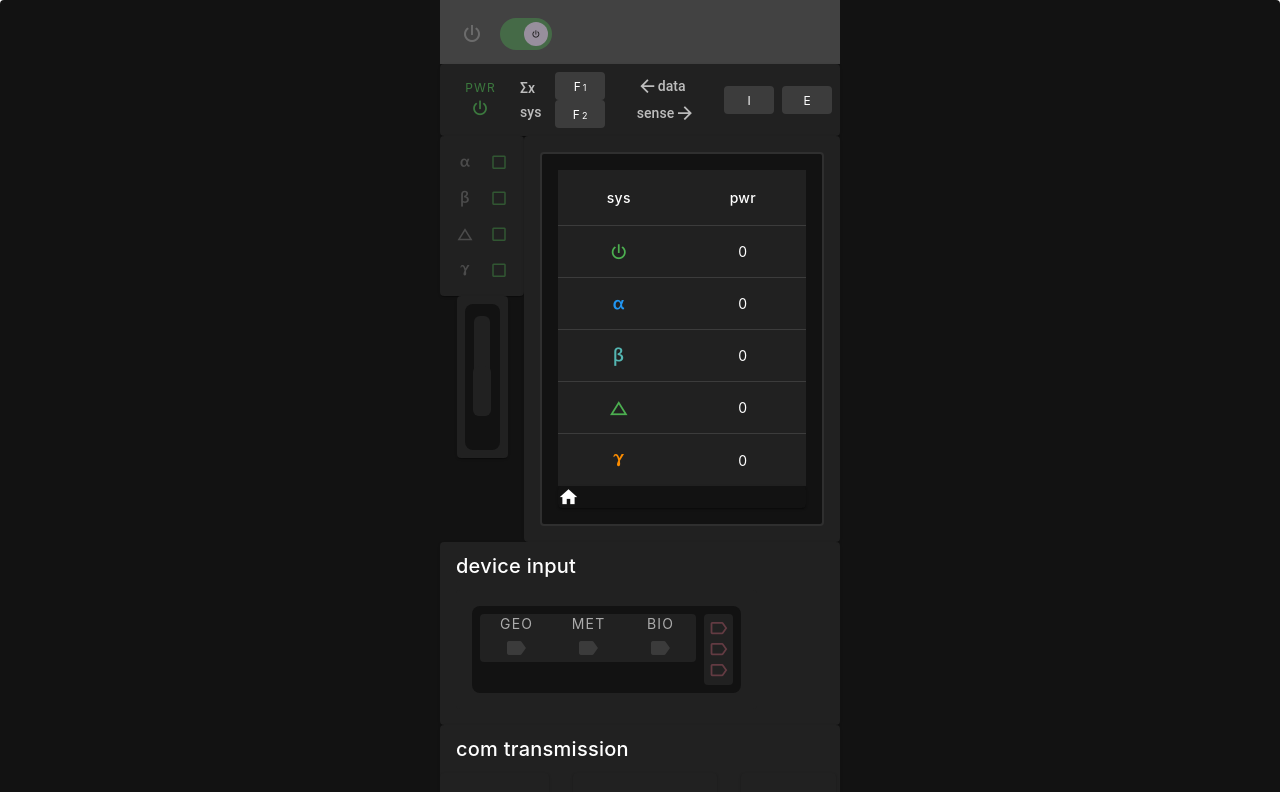
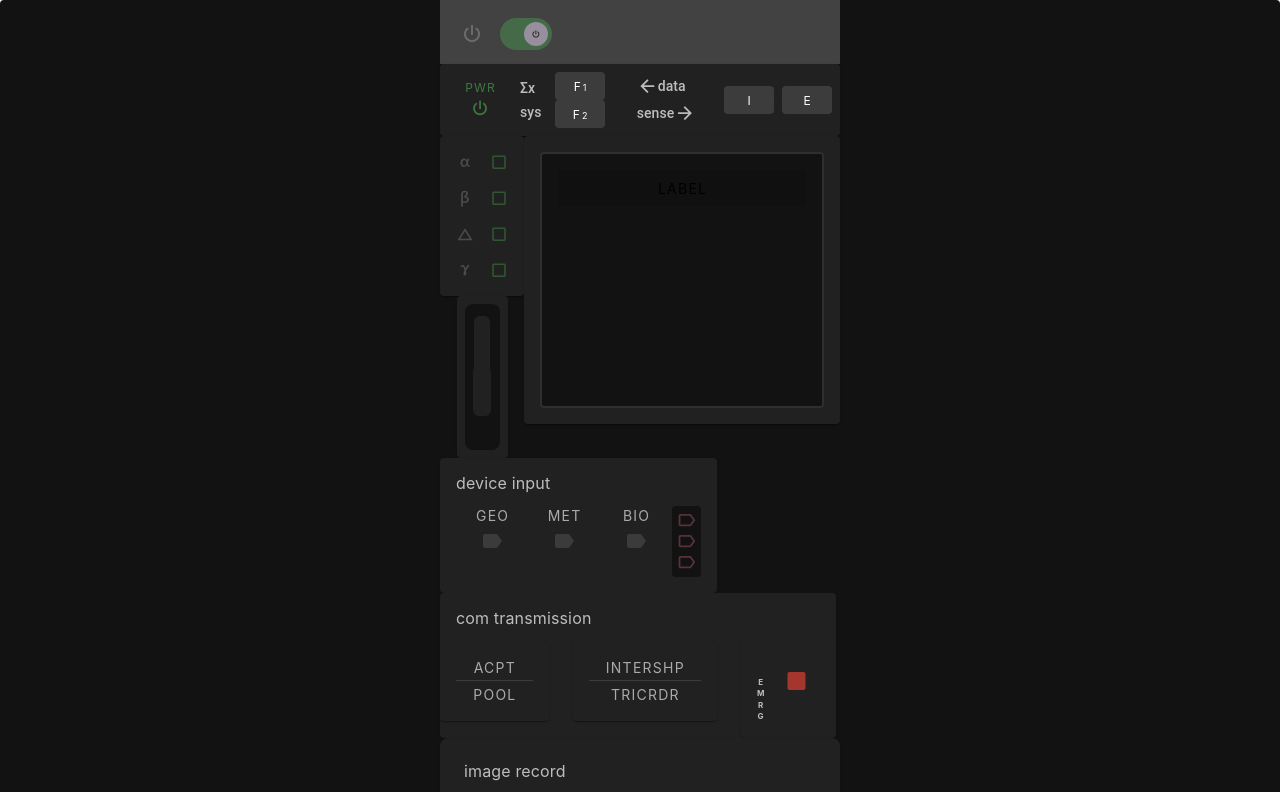
Before and after one commit to nuforge/personal-scanner, a Vue app: page / in a window 1280 px wide. Shown: the top 792 px of the page. Built offline with nearby package versions, Linux system fonts and the light colour scheme.

Commit message:
device input simplified

```diff
--- a/src/App.vue
+++ b/src/App.vue
@@ -28,8 +28,10 @@
             <v-btn text="E" size="small" :disabled="!state.powered"></v-btn>
           </v-card-actions>
         </v-card>
+
+
         <v-row no-gutters>
-          <v-col class="d-inline-flex flex-column align-center" cols="auto">
+          <v-col class="d-flex flex-column align-center" cols="auto">
             <v-card>
               <v-card-actions>
                 <IndicatorLights :disabled="!state.powered" />
@@ -37,7 +39,7 @@
             </v-card>
             <v-card>
               <v-card-actions>
-                <LibrarySlider />
+                <LibrarySlider :disabled="!state.powered" />
               </v-card-actions>
             </v-card>
           </v-col>
@@ -49,14 +51,16 @@
             </v-card>
           </v-col>
         </v-row>
-        <v-card :disabled="!state.powered">
-          <v-card-title>device input</v-card-title>
-          <v-card-text class="d-inline-flex flex-column align-center">
+
+        <v-card :disabled="!state.powered" class="d-inline-flex flex-column ">
+          <v-card-title><v-label>device input</v-label></v-card-title>
+          <v-card-text>
             <DeviceInput />
           </v-card-text>
         </v-card>
-        <v-card>
-          <v-card-title>com transmission</v-card-title>
+
+        <v-card :disabled="!state.powered" class="d-inline-flex flex-column ">
+          <v-card-title><v-label>com transmission</v-label></v-card-title>
           <v-row>
             <v-col cols="auto">
               <v-card class="d-inline-flex" :disabled="!state.powered">
@@ -93,7 +97,7 @@
 
 
         <v-card class="rounded-lg pa-2">
-          <v-card-title>image record</v-card-title>
+          <v-card-title><v-label>image record</v-label></v-card-title>
           <v-row>
             <v-col cols="auto">
               <v-card class="d-inline-flex" :disabled="!state.powered">
--- a/src/components/screens/DataScreen.vue
+++ b/src/components/screens/DataScreen.vue
@@ -1,36 +1,37 @@
 <template>
-
   <v-table class="text-center">
-    <thead>
-      <tr>
-        <th class="text-center">
-          sys
-        </th>
-        <th class="text-center">
-          pwr
-        </th>
-      </tr>
-    </thead>
     <tbody>
-      <tr v-for="system in state.systems.keys()" :key="system">
-        <td><v-icon :icon="state.getIcon(system)" :color="state.getColor(system)"></v-icon> </td>
-        <td>{{ state.getValue(system)
+      <tr v-for="[key, system] in state.getActiveSystems()" :key="key">
+        <td><v-icon :icon="system.icon" :color="system.color"></v-icon> </td>
+        <td>{{ system.value
           }}</td>
       </tr>
     </tbody>
   </v-table>
-
-  <v-card :style="{
-    background: `rgba(${state.getValue('delta')}, ${state.getValue('gamma')},
-  ${state.getValue('beta')},${state.getValue('alpha')})`
-  }"><v-icon icon="mdi-home"></v-icon>
-  </v-card>
-
+  <v-btn prepend-icon="mdi-circle-outline" append-icon="mdi-circle" text="data" :color="color" variant="tonal"
+    :disabled="!state.powered" block class="d-flex justify-space-between">
+    <template #prepend>
+      <v-icon :color="appearance"></v-icon>
+    </template>
+    <template #default>
+      Label
+    </template>
+    <template #append>
+      <v-icon :color="appearance"></v-icon>
+    </template>
+  </v-btn>
 </template>
 
 
 <script setup lang="ts">
+import { computed } from 'vue'
 import { useStateStore } from '@/stores/state';
 const state = useStateStore()
 
+const color = computed(() => `rgb(${state.getValue('delta')}, ${state.getValue('gamma')}, ${state.getValue('beta')})`)
+
+const appearance = computed(() => `rgba(${state.getValue('delta')}, ${state.getValue('gamma')}, ${state.getValue('beta')}, ${state.getValue('alpha')})`)
+
+
+
 </script>
--- a/src/components/tricorder/DeviceInput.vue
+++ b/src/components/tricorder/DeviceInput.vue
@@ -1,28 +1,20 @@
 <template>
-  <v-card flat>
-    <v-card-text class="d-inline-flex">
-      <v-row class="bg-background rounded-lg pa-2 ga-2" no-gutters>
-        <v-col cols="auto">
+  <v-sheet class="d-inline-flex">
     <v-btn-toggle class="bg-surface" v-model="state.deviceInput" multiple>
-            <v-btn stacked :text="button" v-for="button in buttons" :key="button" append-icon="mdi-label"
-              variant="plain" :value="button">
+      <v-btn stacked :text="button" v-for="button in buttons" :key="button" append-icon="mdi-label" variant="plain"
+        :value="button">
         <template #append>
           <v-icon :color="!state.deviceInput.includes(button) ? 'disabled' : 'success'"
             :disabled="!state.deviceInput.includes(button)" icon="mdi-label"></v-icon>
         </template></v-btn>
     </v-btn-toggle>
-        </v-col>
-        <v-col cols="auto">
-          <div class="d-flex flex-column bg-surface pa-1 rounded">
+    <div class="bg-background d-flex flex-column pa-1 rounded">
       <v-icon v-for="button in buttons" :key="button"
         :icon="!state.deviceInput.includes(button) ? 'mdi-label-outline' : 'mdi-label-variant'"
         :color="!state.deviceInput.includes(button) ? 'error' : 'success'"
         :disabled="!state.deviceInput.includes(button)"></v-icon>
     </div>
-        </v-col>
-      </v-row>
-    </v-card-text>
-  </v-card>
+  </v-sheet>
 </template>
 
 <script setup lang="ts">
--- a/src/components/tricorder/MainScreen.vue
+++ b/src/components/tricorder/MainScreen.vue
@@ -4,11 +4,9 @@ import DataScreen from '../screens/DataScreen.vue';
 </script>
 
 <template>
-  <v-card border="text md" class="bg-background rounded" variant="outlined">
+  <v-card border="text md" class="bg-background rounded" variant="outlined" min-height="256">
     <v-card-text>
-
       <DataScreen />
-
     </v-card-text>
   </v-card>
 </template>
--- a/src/stores/state.ts
+++ b/src/stores/state.ts
@@ -12,7 +12,7 @@ export const useStateStore = defineStore('state', () => {
     >([
       [
         'power',
-        { state: true, color: 'success', icon: 'mdi-power', value: 0, active: false, max: 100 },
+        { state: true, color: 'success', icon: 'mdi-power', value: 100, active: false, max: 100 },
       ],
       [
         'alpha',
@@ -20,15 +20,15 @@ export const useStateStore = defineStore('state', () => {
       ],
       [
         'beta',
-        { state: false, color: 'secondary', icon: 'mdi-beta', value: 0, active: false, max: 256 },
+        { state: false, color: 'secondary', icon: 'mdi-beta', value: 0, active: false, max: 255 },
       ],
       [
         'delta',
-        { state: false, color: 'success', icon: 'mdi-delta', value: 0, active: false, max: 256 },
+        { state: false, color: 'success', icon: 'mdi-delta', value: 0, active: false, max: 255 },
       ],
       [
         'gamma',
-        { state: false, color: 'warning', icon: 'mdi-gamma', value: 0, active: false, max: 256 },
+        { state: false, color: 'warning', icon: 'mdi-gamma', value: 0, active: false, max: 255 },
       ],
     ]),
   )
@@ -51,6 +51,7 @@ export const useStateStore = defineStore('state', () => {
 
   const On = (key: string) => systems.get(key)!.state
 
+  // Power
   const powerAll = () => {
     systems.forEach((light) => {
       light.state = true
@@ -59,6 +60,11 @@ export const useStateStore = defineStore('state', () => {
 
   const togglePower = () => {
     power.value = !power.value
+  }
+
+  // Systems
+  const getActiveSystems = () => {
+    return Array.from(systems.entries()).filter(([, system]) => system.active === true)
   }
 
   const toggleSystem = (key: string) => {
@@ -74,10 +80,11 @@ export const useStateStore = defineStore('state', () => {
 
   const Light = (key: string) => systems.get(key)?.color && powered.value
 
+  // Functions
   const applyDelta = (value: number) => {
     Array.from(systems.entries())
-      .filter(([key, system]) => system.active === true)
-      .forEach(([key, system]) => {
+      .filter(([, system]) => system.active === true)
+      .forEach(([, system]) => {
         system.value += value * system.max
         system.value = Math.round(Math.max(0, Math.min(system.max, system.value)) * 100) / 100
       })
@@ -104,6 +111,7 @@ export const useStateStore = defineStore('state', () => {
     getValue,
     getColor,
     getMax,
+    getActiveSystems,
     togglePower,
     toggleSystem,
     applyDelta,
```
Lines whose indentation alone changed are shown as unchanged.
